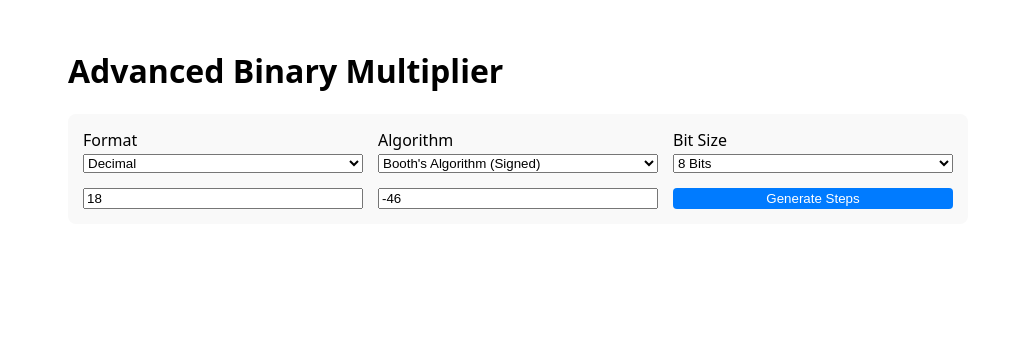
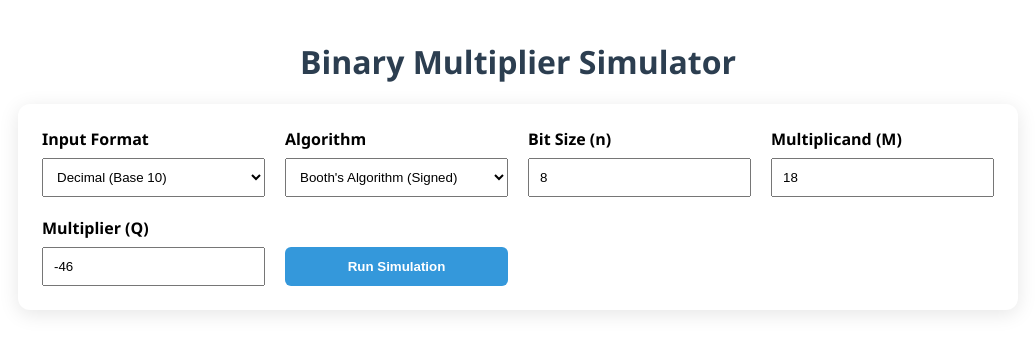
Before and after one commit to saharsh-agrawal/binary-multiplication-ui, a React (Create React App) app: page / in a window 1280 px wide. Shown: the top 352 px of the page, without its empty margins (122-1157 px from the left). Built offline with nearby package versions, Linux system fonts and the light colour scheme.

Commit message:
Refactor input handling and validation in binary multiplication UI; enhance algorithm selection and improve UI layout

```diff
--- a/src/App.js
+++ b/src/App.js
@@ -8,126 +8,124 @@ import {
 } from "./utils/multiplication";
 
 const App = () => {
-	const [inputs, setInputs] = useState({
+	const [config, setConfig] = useState({
 		m: "18",
 		q: "-46",
-		bits: 8,
+		bits: "8",
 		format: "decimal",
 		algo: "booth",
 	});
-	const [results, setResults] = useState(null);
+	const [data, setData] = useState(null);
 	const [error, setError] = useState("");
 
-	const parseInput = (val, format, bits) => {
-		if (format === "decimal") return parseInt(val);
-		if (format === "unsigned") return parseInt(val, 2);
-		if (format === "2s_complement") {
-			let res = parseInt(val, 2);
-			if (val[0] === "1" && val.length === bits) res -= Math.pow(2, bits);
-			return res;
-		}
-		return 0;
-	};
+	const validate = () => {
+		const { m, q, bits, format, algo } = config;
+		const b = parseInt(bits);
+		if (!m || !q || isNaN(b) || b <= 0)
+			return "Please provide valid M, Q, and Bit Size.";
 
-	const validate = () => {
-		const { m, q, bits, format, algo } = inputs;
-		if (!m || !q) return "Please enter both numbers.";
-
-		// Check for unsigned constraints
-		if (algo === "unsigned" || format === "unsigned") {
-			if (parseInt(m) < 0 || parseInt(q) < 0)
-				return "Unsigned mode does not support negative numbers.";
-		}
-
-		// Check bit length for binary inputs
-		if (format !== "decimal") {
-			if (m.length > bits || q.length > bits)
-				return `Inputs exceed ${bits} bits.`;
+		if (format === "decimal") {
+			const mVal = BigInt(m),
+				qVal = BigInt(q);
+			const limit =
+				algo === "unsigned"
+					? 2n ** BigInt(b) - 1n
+					: 2n ** BigInt(b - 1) - 1n;
+			const min = algo === "unsigned" ? 0n : -(2n ** BigInt(b - 1));
+			if (mVal > limit || mVal < min || qVal > limit || qVal < min)
+				return `Values exceed range for ${b}-bit ${algo === "unsigned" ? "Unsigned" : "Signed"} format.`;
+		} else {
 			if (!/^[01]+$/.test(m) || !/^[01]+$/.test(q))
-				return "Binary formats must only contain 0 and 1.";
-		} else {
-			// Check if decimal fits in bits
-			const maxSigned = Math.pow(2, bits - 1) - 1;
-			const minSigned = -Math.pow(2, bits - 1);
-			const mNum = parseInt(m);
-			const qNum = parseInt(q);
-			if (
-				algo !== "unsigned" &&
-				(mNum > maxSigned ||
-					mNum < minSigned ||
-					qNum > maxSigned ||
-					qNum < minSigned)
-			) {
-				return `Decimal values exceed range for signed ${bits}-bit (${minSigned} to ${maxSigned}).`;
-			}
+				return "Binary inputs must only contain 0 and 1.";
+			if (m.length > b || q.length > b)
+				return `Binary string length exceeds ${b} bits.`;
 		}
 		return null;
 	};
 
-	const handleCalculate = () => {
+	const calculate = () => {
 		const err = validate();
 		if (err) {
 			setError(err);
-			setResults(null);
+			setData(null);
 			return;
 		}
 		setError("");
 
-		const mVal = parseInput(inputs.m, inputs.format, inputs.bits);
-		const qVal = parseInput(inputs.q, inputs.format, inputs.bits);
+		const b = parseInt(config.bits);
+		const parse = (v) =>
+			config.format === "decimal"
+				? BigInt(v)
+				: config.format === "unsigned" || v[0] === "0" || v.length < b
+					? BigInt("0b" + v)
+					: BigInt("0b" + v) - (1n << BigInt(b));
 
-		let steps;
-		if (inputs.algo === "booth") steps = runBooth(mVal, qVal, inputs.bits);
-		else if (inputs.algo === "signed_shift")
-			steps = runSignedShiftAdd(mVal, qVal, inputs.bits);
-		else steps = runUnsignedShiftAdd(mVal, qVal, inputs.bits);
+		const mVal = parse(config.m),
+			qVal = parse(config.q);
+		let steps =
+			config.algo === "booth"
+				? runBooth(mVal, qVal, b)
+				: config.algo === "signed_shift"
+					? runSignedShiftAdd(mVal, qVal, b)
+					: runUnsignedShiftAdd(mVal, qVal, b);
 
-		const lastStep = steps[steps.length - 1];
-		const finalBin = lastStep.A + lastStep.Q;
-		let decimalRes = BigInt("0b" + finalBin);
-		if (inputs.algo !== "unsigned" && finalBin[0] === "1") {
-			decimalRes -= BigInt(2) ** BigInt(inputs.bits * 2);
-		}
+		const last = steps[steps.length - 1];
+		const fullBin = last.A + last.Q;
+		let resDec = BigInt("0b" + fullBin);
+		if (config.algo !== "unsigned" && fullBin[0] === "1")
+			resDec -= 1n << BigInt(b * 2);
 
-		setResults({
+		setData({
 			steps,
-			finalBin,
-			decimalRes: decimalRes.toString(),
-			expected: (BigInt(mVal) * BigInt(qVal)).toString(),
+			fullBin,
+			resDec: resDec.toString(),
+			expected: (mVal * qVal).toString(),
 		});
 	};
 
 	return (
 		<div
 			style={{
-				maxWidth: "900px",
-				margin: "auto",
-				padding: "20px",
-				fontFamily: "system-ui",
+				maxWidth: "1000px",
+				margin: "40px auto",
+				fontFamily: "Segoe UI, sans-serif",
+				padding: "0 20px",
 			}}
 		>
-			<h1>Advanced Binary Multiplier</h1>
+			<h1 style={{ textAlign: "center", color: "#2c3e50" }}>
+				Binary Multiplier Simulator
+			</h1>
 
 			<div
 				style={{
+					background: "#fff",
+					padding: "24px",
+					borderRadius: "12px",
+					boxShadow: "0 4px 20px rgba(0,0,0,0.1)",
 					display: "grid",
-					gridTemplateColumns: "1fr 1fr 1fr",
-					gap: "15px",
-					marginBottom: "20px",
-					padding: "15px",
-					background: "#f9f9f9",
-					borderRadius: "8px",
+					gridTemplateColumns: "repeat(auto-fit, minmax(200px, 1fr))",
+					gap: "20px",
+					marginBottom: "30px",
 				}}
 			>
 				<div>
-					<label>Format</label>
+					<label
+						style={{
+							display: "block",
+							fontWeight: "bold",
+							marginBottom: "8px",
+						}}
+					>
+						Input Format
+					</label>
 					<select
-						style={{ width: "100%" }}
+						style={{ width: "100%", padding: "10px" }}
+						value={config.format}
 						onChange={(e) =>
-							setInputs({ ...inputs, format: e.target.value })
+							setConfig({ ...config, format: e.target.value })
 						}
 					>
-						<option value="decimal">Decimal</option>
+						<option value="decimal">Decimal (Base 10)</option>
 						<option value="unsigned">Unsigned Binary</option>
 						<option value="2s_complement">
 							2's Complement Binary
@@ -135,11 +133,20 @@ const App = () => {
 					</select>
 				</div>
 				<div>
-					<label>Algorithm</label>
+					<label
+						style={{
+							display: "block",
+							fontWeight: "bold",
+							marginBottom: "8px",
+						}}
+					>
+						Algorithm
+					</label>
 					<select
-						style={{ width: "100%" }}
+						style={{ width: "100%", padding: "10px" }}
+						value={config.algo}
 						onChange={(e) =>
-							setInputs({ ...inputs, algo: e.target.value })
+							setConfig({ ...config, algo: e.target.value })
 						}
 					>
 						<option value="booth">
@@ -150,107 +157,190 @@ const App = () => {
 					</select>
 				</div>
 				<div>
-					<label>Bit Size</label>
-					<select
-						style={{ width: "100%" }}
-						value={inputs.bits}
+					<label
+						style={{
+							display: "block",
+							fontWeight: "bold",
+							marginBottom: "8px",
+						}}
+					>
+						Bit Size (n)
+					</label>
+					<input
+						type="number"
+						style={{
+							width: "100%",
+							padding: "10px",
+							boxSizing: "border-box",
+						}}
+						value={config.bits}
 						onChange={(e) =>
-							setInputs({
-								...inputs,
-								bits: parseInt(e.target.value),
-							})
-						}
-					>
-						{[4, 8, 16, 32].map((b) => (
-							<option key={b} value={b}>
-								{b} Bits
-							</option>
-						))}
-					</select>
-				</div>
-				<input
-					placeholder="Multiplicand (M)"
-					value={inputs.m}
-					onChange={(e) =>
-						setInputs({ ...inputs, m: e.target.value })
+							setConfig({ ...config, bits: e.target.value })
 						}
 					/>
+				</div>
+				<div>
+					<label
+						style={{
+							display: "block",
+							fontWeight: "bold",
+							marginBottom: "8px",
+						}}
+					>
+						Multiplicand (M)
+					</label>
 					<input
-					placeholder="Multiplier (Q)"
-					value={inputs.q}
+						style={{
+							width: "100%",
+							padding: "10px",
+							boxSizing: "border-box",
+						}}
+						value={config.m}
 						onChange={(e) =>
-						setInputs({ ...inputs, q: e.target.value })
+							setConfig({ ...config, m: e.target.value })
 						}
 					/>
-				<button
-					onClick={handleCalculate}
+				</div>
+				<div>
+					<label
 						style={{
-						background: "#007bff",
-						color: "white",
-						border: "none",
-						borderRadius: "4px",
-						cursor: "pointer",
+							display: "block",
+							fontWeight: "bold",
+							marginBottom: "8px",
 						}}
 					>
-					Generate Steps
+						Multiplier (Q)
+					</label>
+					<input
+						style={{
+							width: "100%",
+							padding: "10px",
+							boxSizing: "border-box",
+						}}
+						value={config.q}
+						onChange={(e) =>
+							setConfig({ ...config, q: e.target.value })
+						}
+					/>
+				</div>
+				<div style={{ display: "flex", alignItems: "flex-end" }}>
+					<button
+						onClick={calculate}
+						style={{
+							width: "100%",
+							padding: "12px",
+							background: "#3498db",
+							color: "#fff",
+							border: "none",
+							borderRadius: "6px",
+							cursor: "pointer",
+							fontWeight: "bold",
+						}}
+					>
+						Run Simulation
 					</button>
+				</div>
 			</div>
 
 			{error && (
-				<div style={{ color: "red", marginBottom: "10px" }}>
+				<div
+					style={{
+						background: "#f8d7da",
+						color: "#721c24",
+						padding: "15px",
+						borderRadius: "6px",
+						marginBottom: "20px",
+					}}
+				>
 					{error}
 				</div>
 			)}
 
-			{results && (
-				<>
+			{data && (
+				<div style={{ overflowX: "auto" }}>
 					<table
 						style={{
 							width: "100%",
 							borderCollapse: "collapse",
-							textAlign: "left",
+							background: "#fff",
+							borderRadius: "8px",
+							overflow: "hidden",
+							boxShadow: "0 2px 10px rgba(0,0,0,0.05)",
 						}}
-						border="1"
 					>
-						<thead style={{ background: "#eee" }}>
+						<thead style={{ background: "#34495e", color: "#fff" }}>
 							<tr>
-								<th>Iter</th>
-								<th>Action</th>
-								<th>Accumulator (A)</th>
-								<th>Multiplier (Q)</th>
-								{inputs.algo === "booth" && <th>Q₋₁</th>}
+								<th style={{ padding: "12px" }}>Iter</th>
+								<th style={{ padding: "12px" }}>Step/Action</th>
+								<th style={{ padding: "12px" }}>
+									Accumulator (A)
+								</th>
+								<th style={{ padding: "12px" }}>
+									Multiplier (Q)
+								</th>
+								{config.algo === "booth" && (
+									<th style={{ padding: "12px" }}>Q₋₁</th>
+								)}
 							</tr>
 						</thead>
 						<tbody>
-							{results.steps.map((s, i) => (
-								<tr key={i}>
-									<td style={{ padding: "8px" }}>
-										{s.iteration}
+							{data.steps.map((s, i) => (
+								<tr
+									key={i}
+									style={{
+										borderBottom: "1px solid #eee",
+										background: s.action.includes("Shift")
+											? "#fcfcfc"
+											: "#fff",
+									}}
+								>
+									<td
+										style={{
+											padding: "12px",
+											textAlign: "center",
+										}}
+									>
+										{s.iter}
 									</td>
-									<td style={{ padding: "8px" }}>
+									<td
+										style={{
+											padding: "12px",
+											fontWeight: s.action.includes("=")
+												? "bold"
+												: "normal",
+											color: s.action.includes("=")
+												? "#e67e22"
+												: "#2c3e50",
+										}}
+									>
 										{s.action}
 									</td>
 									<td
 										style={{
+											padding: "12px",
 											fontFamily: "monospace",
-											padding: "8px",
+											fontSize: "1.1em",
+											letterSpacing: "1px",
 										}}
 									>
 										{s.A}
 									</td>
 									<td
 										style={{
+											padding: "12px",
 											fontFamily: "monospace",
-											padding: "8px",
+											fontSize: "1.1em",
+											letterSpacing: "1px",
 										}}
 									>
 										{s.Q}
 									</td>
-									{inputs.algo === "booth" && (
+									{config.algo === "booth" && (
 										<td
 											style={{
+												padding: "12px",
+												textAlign: "center",
 												fontFamily: "monospace",
-												padding: "8px",
 											}}
 										>
 											{s.q_minus_1}
@@ -263,30 +353,59 @@ const App = () => {
 
 					<div
 						style={{
-							marginTop: "20px",
-							padding: "15px",
-							backgroundColor:
-								results.decimalRes === results.expected
-									? "#e6ffed"
-									: "#ffeef0",
-							borderRadius: "8px",
+							marginTop: "30px",
+							padding: "24px",
+							background:
+								data.resDec === data.expected
+									? "#d4edda"
+									: "#f8d7da",
+							borderRadius: "12px",
+							border: "1px solid",
 						}}
 					>
-						<h3>Final Results</h3>
+						<h3 style={{ marginTop: 0 }}>Result Analysis</h3>
+						<div
+							style={{
+								display: "grid",
+								gridTemplateColumns: "1fr 1fr",
+								gap: "20px",
+							}}
+						>
+							<div>
 								<p>
-							<strong>Binary:</strong> {results.finalBin}
+									<strong>Final Binary (AQ):</strong>{" "}
+									<span style={{ fontFamily: "monospace" }}>
+										{data.fullBin}
+									</span>
 								</p>
 								<p>
-							<strong>Decimal:</strong> {results.decimalRes}
-						</p>
-						<p>
-							<strong>Verification:</strong>{" "}
-							{results.decimalRes === results.expected
-								? "✅ Matches M × Q"
-								: "❌ Discrepancy Found"}
+									<strong>Calculated Decimal:</strong>{" "}
+									{data.resDec}
 								</p>
 							</div>
-				</>
+							<div style={{ textAlign: "right" }}>
+								<p>
+									<strong>Actual M × Q:</strong>{" "}
+									{data.expected}
+								</p>
+								<p
+									style={{
+										fontSize: "1.2em",
+										fontWeight: "bold",
+										color:
+											data.resDec === data.expected
+												? "#155724"
+												: "#721c24",
+									}}
+								>
+									{data.resDec === data.expected
+										? "✅ MATCHED"
+										: "❌ CALCULATION ERROR"}
+								</p>
+							</div>
+						</div>
+					</div>
+				</div>
 			)}
 		</div>
 	);
```
Also changed, not shown: src/utils/multiplication.js (+57 -86 lines). Lines whose indentation alone changed are shown as unchanged.
